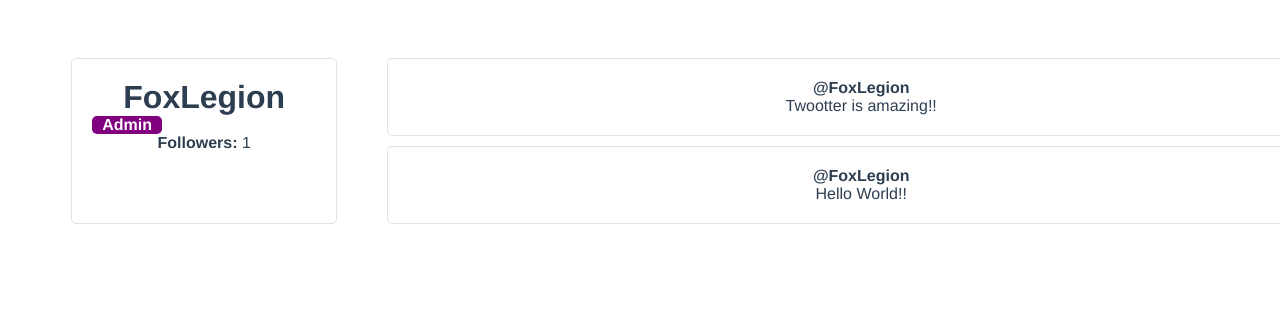
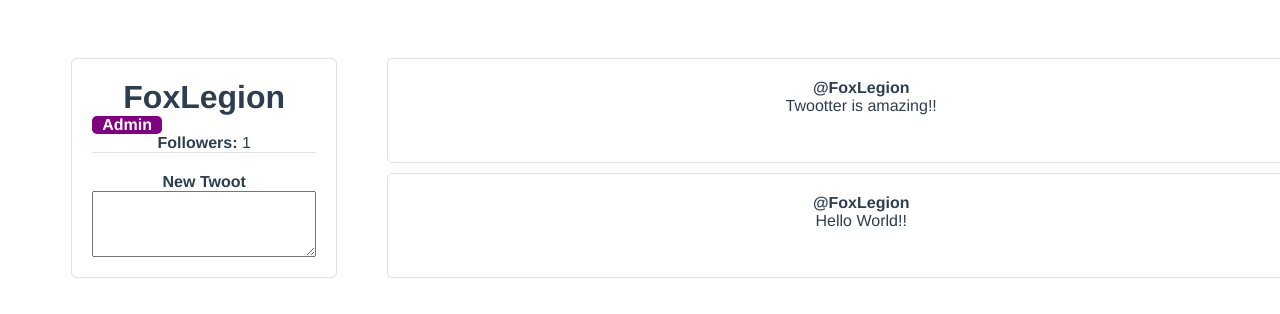
Before and after one commit to GersonST/twootter, a Vue app: page / in a window 1280 px wide. Shown: the top 314 px of the page. Built offline with nearby package versions, Linux system fonts and the light colour scheme.

Commit message:
Add Twoot
Cirando seção para adicionar Twoots, aqui estamos tratando um pouco mais sobre Forms e Handling Inputs

```diff
--- a/src/components/UserProfile.vue
+++ b/src/components/UserProfile.vue
@@ -6,6 +6,10 @@
       <div class="user-profile_follower-counts">
         <strong>Followers: </strong> {{ followers }}
       </div>
+      <form class="user-profile_create-twoot">
+        <label for="newTwoot"><strong>New Twoot</strong></label>
+        <textarea id="newTwoot" rows="4" />
+      </form>
     </div>
     <div class="user-profile_twoots-wrapper">
       <TwootItem
@@ -105,4 +109,11 @@
   display: grid;
   grid-gap: 10px;
 }
+
+.user-profile_create-twoot {
+  border-top: 1px solid #dfe3e8;
+  padding-top: 20px;
+  display: flex;
+  flex-direction: column;
+}
 </style>
```
